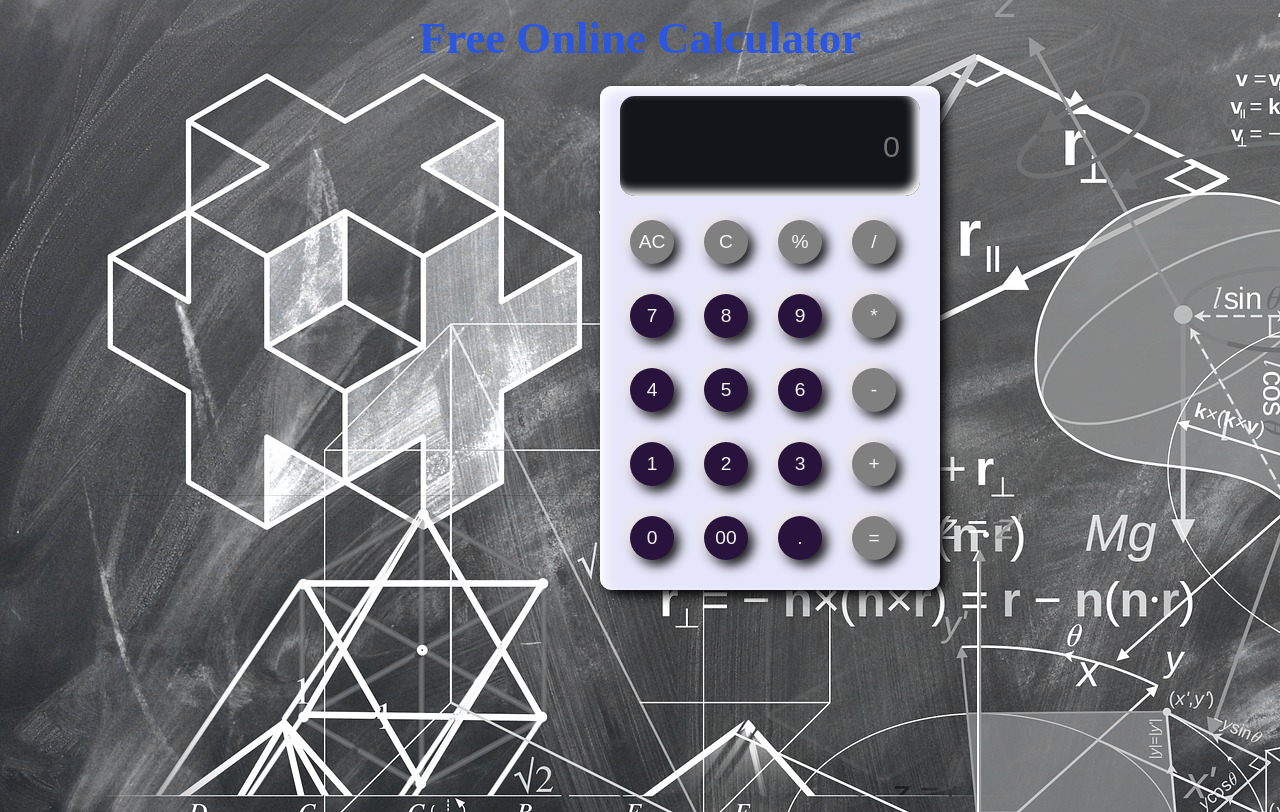
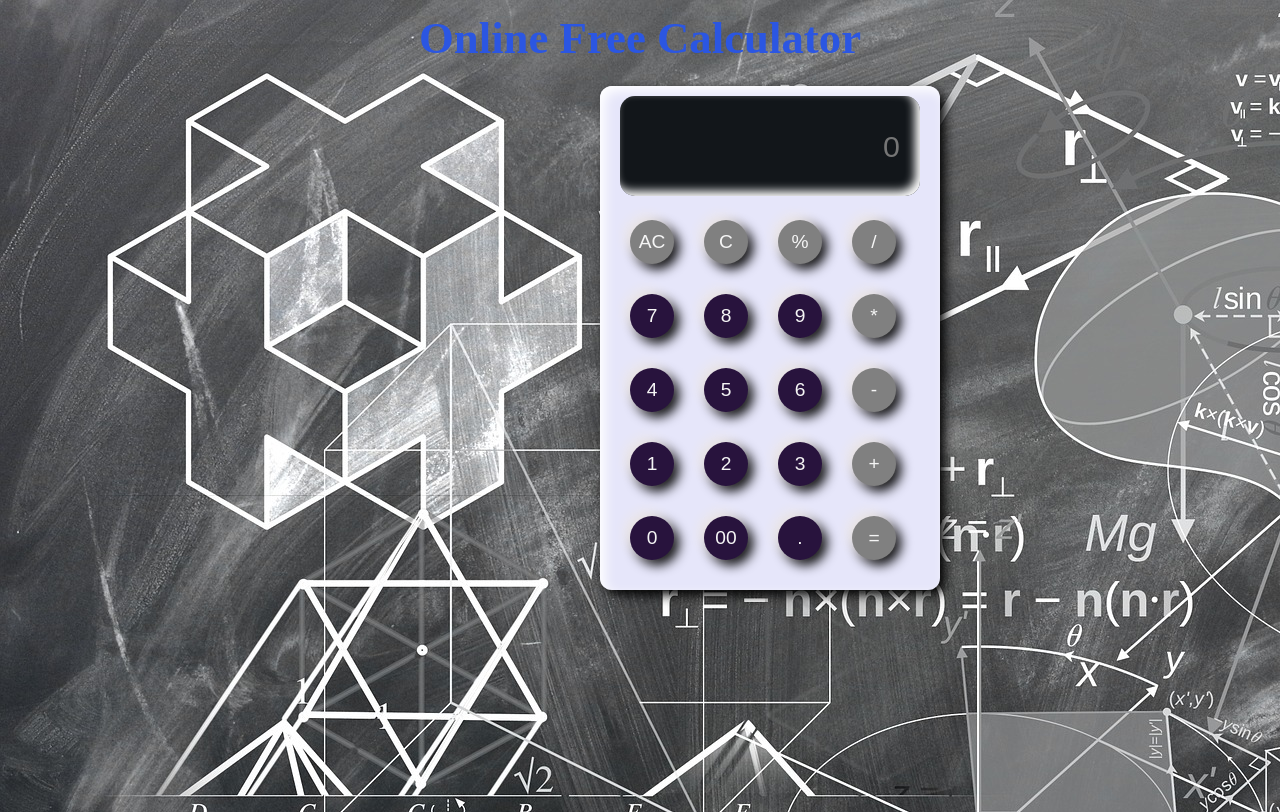
Before and after one commit to rajmehta2912/CodSoft, a plain HTML site: page Calculator/index.html in a window 1280 px wide. Drawn offline with Linux system fonts and the light colour scheme.

Commit message:
Update index.html

```diff
--- a/Calculator/index.html
+++ b/Calculator/index.html
@@ -7,7 +7,7 @@
     <link rel="stylesheet" href="style.css">
 </head>
 <body>
-    <h2 id="calc">Free Online Calculator</h2>
+    <h2 id="calc">Online Free Calculator</h2>
     <div class="container">
         <input type="text" placeholder="0" class="display">
 
```
